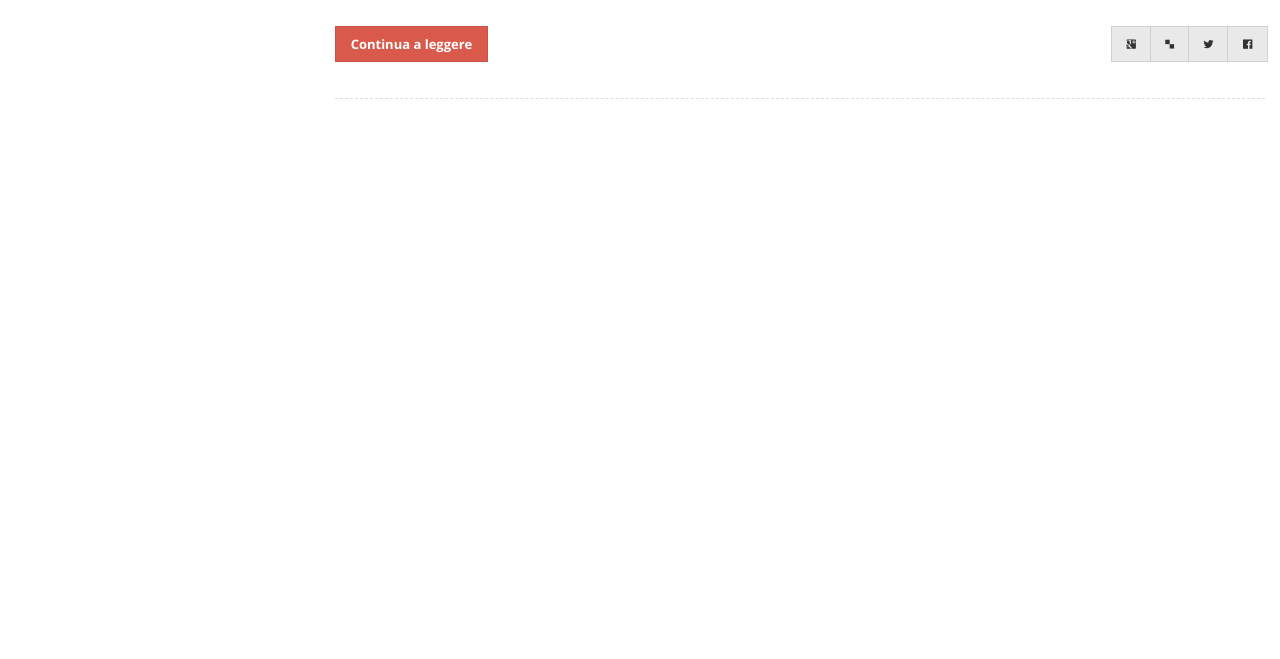
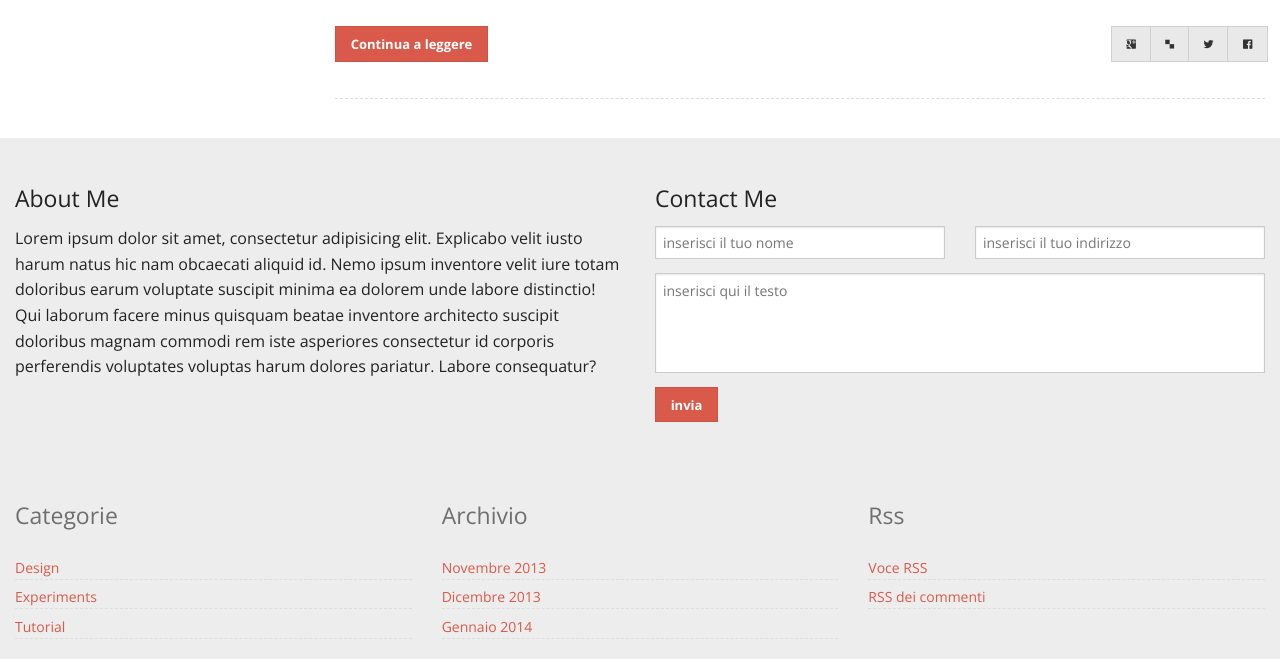
Before and after one commit to mino89/blogofmino, a plain HTML site: page index.html in a window 1280 px wide. Shown: the part 1591-2250 px from the top of the page. Before the commit the page ends 1729 px from the top, so only its background shows below. Drawn offline with nearby package versions, Linux system fonts and the light colour scheme.

Commit message:
creation of footer

```diff
--- a/css/style.css
+++ b/css/style.css
@@ -9,6 +9,12 @@
 
 .ui-loader,.ui-loader *{
     display: none;
+}
+
+/*####--forms--####*/
+textarea {
+    resize: none;
+    min-height: 100px;
 }
 
 @media only screen and (min-width: 54.8em) {
@@ -205,7 +211,11 @@ figure{
 display: block;
 margin-top: -4px;
 }
+}
 
+/*custom footer*/
+footer{
+    background: #ededed
 }
 
 /*inline list with icons*/
--- a/index.html
+++ b/index.html
@@ -178,6 +178,63 @@
         </ul>
     </div>
 </div>
+
+<footer class="main">
+    <div class="row  add-medium-padding-top">
+	<div class="large-6 columns">
+	    <h4>About Me</h4>
+	    <p>Lorem ipsum dolor sit amet, consectetur adipisicing elit. Explicabo velit iusto harum natus hic nam obcaecati aliquid id. Nemo ipsum inventore velit iure totam doloribus earum voluptate suscipit minima ea dolorem unde labore distinctio! Qui laborum facere minus quisquam beatae inventore architecto suscipit doloribus magnam commodi rem iste asperiores consectetur id corporis perferendis voluptates voluptas harum dolores pariatur. Labore consequatur?</p>
+	</div>
+	<div class="large-6 columns">
+	    <h4>Contact Me</h4>
+	    <form>
+		    <div class="row">
+		      <div class="large-6 columns">
+			<input type="text" placeholder="inserisci il tuo nome">
+		      </div>
+		      <div class="large-6 columns">
+			<input type="email" placeholder="inserisci il tuo indirizzo">
+		      </div>
+		    </div>
+		    <div class="row">
+		      <div class="large-12 columns">
+			<textarea placeholder="inserisci qui il testo"></textarea>
+		      </div>
+		    </div>
+		    <div class="row">
+		      <div class="large-12 columns">
+			<input type="button" class="small button" value="invia">
+		      </div>
+		    </div>
+	    </form>
+	</div>
+    </div>
+    <div class="row  add-medium-padding-top">
+	<section class="large-4 columns">
+            <h4 class="title subheader" >Categorie</h4>
+            <ul class="side-nav">
+                <li><a href="#">Design</a></li>
+                <li><a href="#">Experiments</a></li>
+                <li><a href="#">Tutorial</a></li>
+            </ul>
+        </section>
+        <section class="large-4 columns">
+            <h4 class="title subheader" >Archivio</h4>
+            <ul class="side-nav">
+                <li><a href="#">Novembre 2013</a></li>
+                <li><a href="#">Dicembre 2013</a></li>
+                <li><a href="#">Gennaio 2014</a></li>
+            </ul>
+        </section>
+        <section class="large-4 columns">
+            <h4 class="title subheader">Rss</h4>
+            <ul class="side-nav">
+                <li><a href="#">Voce RSS</a></li>
+                <li><a href="#">RSS dei commenti</a></li>
+            </ul>
+        </section>
+    </div>
+</footer>
   <script>
   document.write('<script src=' +
   ('__proto__' in {} ? 'js/vendor/zepto' : 'js/vendor/jquery') +
```
